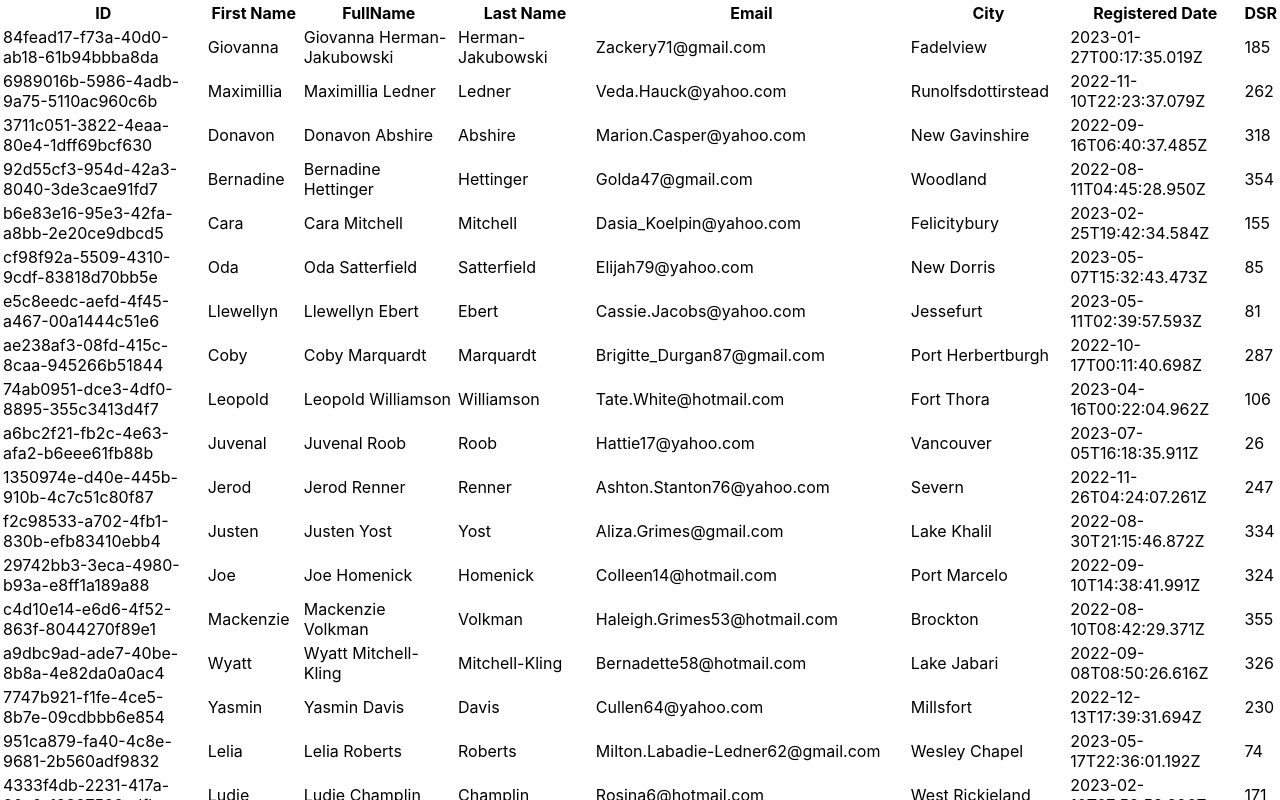
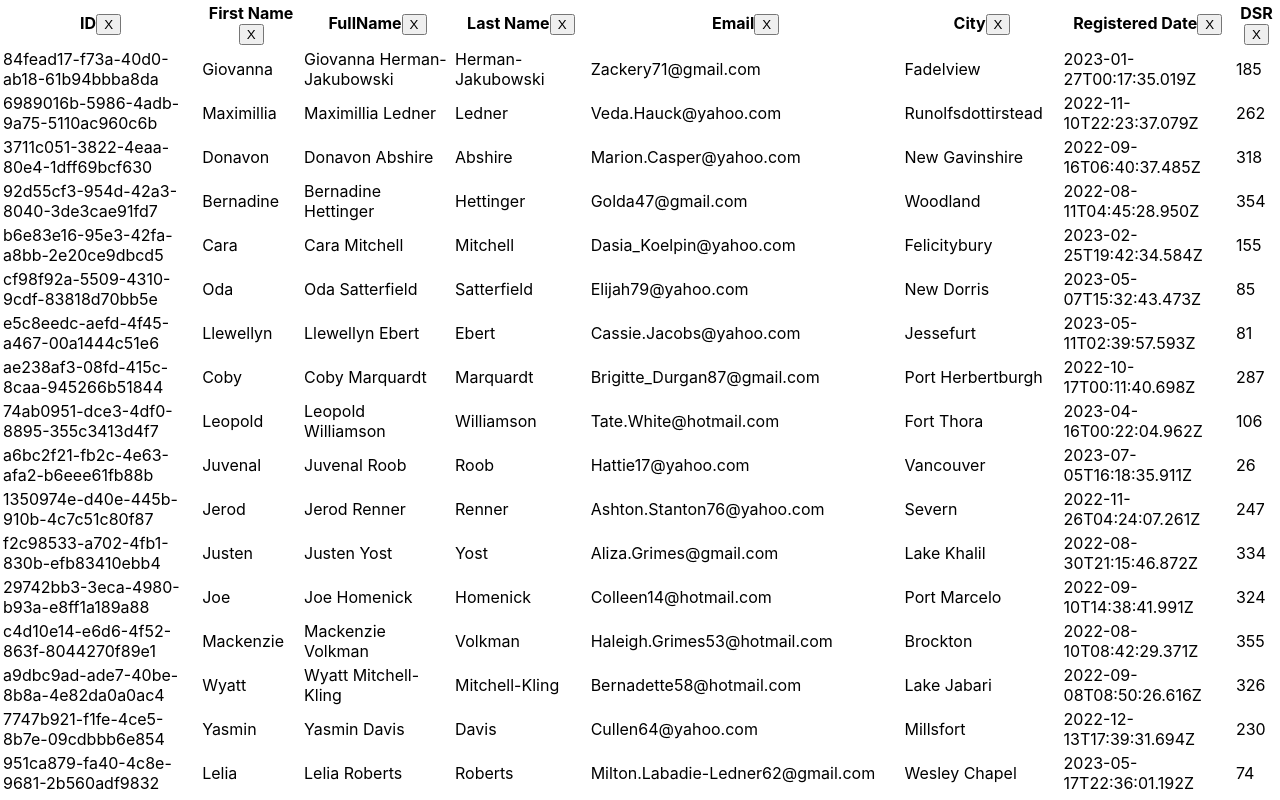
Before and after one commit to mwraich/Drag-And-Drop-Tables, a React (Create React App) app: page / in a window 1280 px wide. Shown: the top 800 px of the page. Built offline with nearby package versions, Linux system fonts and the light colour scheme.

Commit message:
Setup Drag and Dropping functionality

```diff
--- a/package.json
+++ b/package.json
@@ -8,6 +8,8 @@
     "@testing-library/user-event": "^13.5.0",
     "date-fns": "^2.30.0",
     "react": "^18.2.0",
+    "react-dnd": "^16.0.1",
+    "react-dnd-html5-backend": "^16.0.1",
     "react-dom": "^18.2.0",
     "react-scripts": "5.0.1",
     "react-table": "^7.8.0",
--- a/src/components/UsersTable/UsersTable.jsx
+++ b/src/components/UsersTable/UsersTable.jsx
@@ -1,6 +1,8 @@
-import { useMemo } from 'react';
+import { useMemo, useState } from 'react';
 import { useTable } from 'react-table';
 import { getFullName, getDaysSinceRegistered } from '../../helpers/users';
+import { DndProvider, useDrag, useDrop } from 'react-dnd';
+import { HTML5Backend } from 'react-dnd-html5-backend';
 import './UsersTable.css';
 
 const UsersTable = ({ users }) => {
@@ -10,41 +12,98 @@ const UsersTable = ({ users }) => {
 			{
 				Header: 'ID',
 				accessor: 'id',
+				id: 'id',
 			},
 			{
 				Header: 'First Name',
 				accessor: 'firstName',
+				id: 'firstName',
 			},
 			{
 				Header: 'FullName',
 				accessor: (user) => getFullName(user),
+				id: 'FullName',
 			},
 			{
 				Header: 'Last Name',
 				accessor: 'lastName',
+				id: 'lastName',
 			},
 			{
 				Header: 'Email',
 				accessor: 'email',
+				id: 'email',
 			},
 			{
 				Header: 'City',
 				accessor: 'city',
+				id: 'city',
 			},
 			{
 				Header: 'Registered Date',
 				accessor: 'registeredDate',
+				id: 'registeredDate',
 			},
 			{
 				Header: 'DSR',
 				accessor: (user) => getDaysSinceRegistered(user),
+				id: 'daysSinceRegistered',
 			},
 		],
 		[],
 	);
+
+	const [columnOrder, setColumnOrder] = useState(columns.map((col) => col.id));
+
+	const orderedColumns = useMemo(() => {
+		return columnOrder.map((id) => columns.find((col) => col.id === id));
+	}, [columnOrder]);
+
+	const reorderColumn = (draggedColumnId, dropColumnId, columnOrder) => {
+		// get the index of the dragged and drop columns
+		const draggedColumnIndex = columnOrder.indexOf(draggedColumnId);
+		const dropColumnIndex = columnOrder.indexOf(dropColumnId);
+
+		// Remove the dragged column from the order
+		const [draggedColumn] = columnOrder.splice(draggedColumnIndex, 1);
+
+		// Add it back to it's new dropped position
+		columnOrder.splice(dropColumnIndex, 0, draggedColumn);
+		return [...columnOrder];
+	};
+
+	// Create a DraggableHeader
+	const DraggableHeader = ({ column }) => {
+		const [{ opacity }, drag] = useDrag(() => ({
+			type: 'column',
+			item: column,
+			collect: (monitor) => ({
+				opacity: monitor.isDragging() ? 0.5 : 1,
+			}),
+		}));
+
+		const [, dropRef] = useDrop({
+			accept: 'column',
+			drop: (draggedColumn) => {
+				const newColumnOrder = reorderColumn(
+					draggedColumn.id,
+					column.id,
+					columnOrder,
+				);
+				setColumnOrder(newColumnOrder);
+			},
+		});
+
+		return (
+			<th ref={dropRef} {...column.getHeaderProps()} style={{ opacity }}>
+				{column.render('Header')}
+				<button ref={drag}>X</button>
+			</th>
+		);
+	};
 	// Create an instance of the table
 	const { getTableProps, getTableBodyProps, headerGroups, rows, prepareRow } =
-		useTable({ columns, data: users });
+		useTable({ columns: orderedColumns, data: users });
 
 	return (
 		<table {...getTableProps()}>
@@ -52,7 +111,7 @@ const UsersTable = ({ users }) => {
 				{headerGroups.map((headerGroup) => (
 					<tr {...headerGroup.getHeaderGroupProps()}>
 						{headerGroup.headers.map((column) => (
-							<th {...column.getHeaderProps()}>{column.render('Header')}</th>
+							<DraggableHeader key={column.id} column={column} />
 						))}
 					</tr>
 				))}
@@ -61,9 +120,11 @@ const UsersTable = ({ users }) => {
 				{rows.map((row) => {
 					prepareRow(row);
 					return (
-						<tr {...row.getRowProps()}>
+						<tr key={row.id} {...row.getRowProps()}>
 							{row.cells.map((cell) => (
-								<td {...cell.getCellProps()}>{cell.render('Cell')}</td>
+								<td key={cell.id} {...cell.getCellProps()}>
+									{cell.render('Cell')}
+								</td>
 							))}
 						</tr>
 					);
@@ -73,4 +134,11 @@ const UsersTable = ({ users }) => {
 	);
 };
 
-export default UsersTable;
+function DnDUsersTable({ ...props }) {
+	return (
+		<DndProvider backend={HTML5Backend}>
+			<UsersTable {...props} />
+		</DndProvider>
+	);
+}
+export default DnDUsersTable;
```
Also changed, not shown: 1 other file (tests, documents, lock files or other folders).
